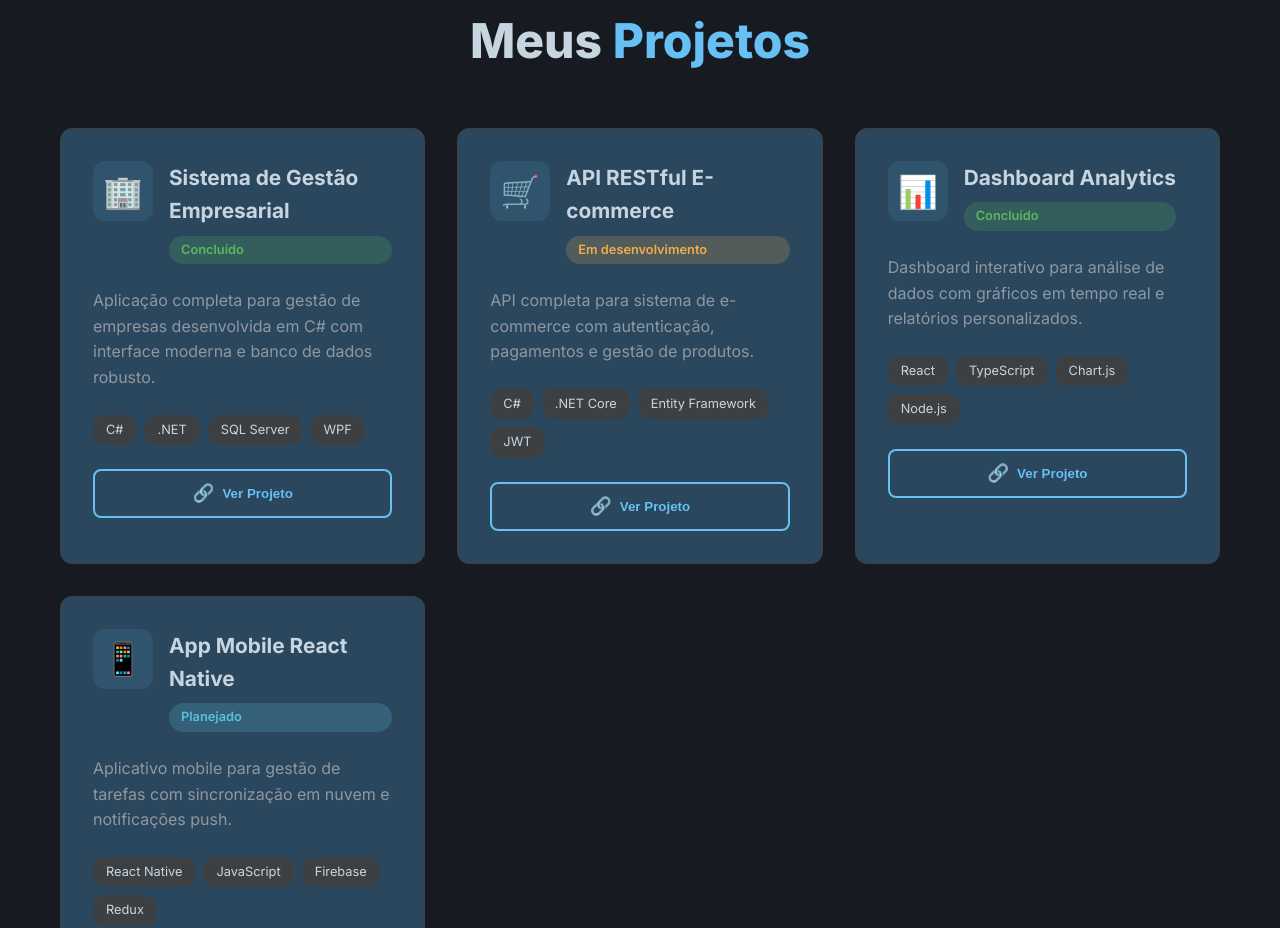
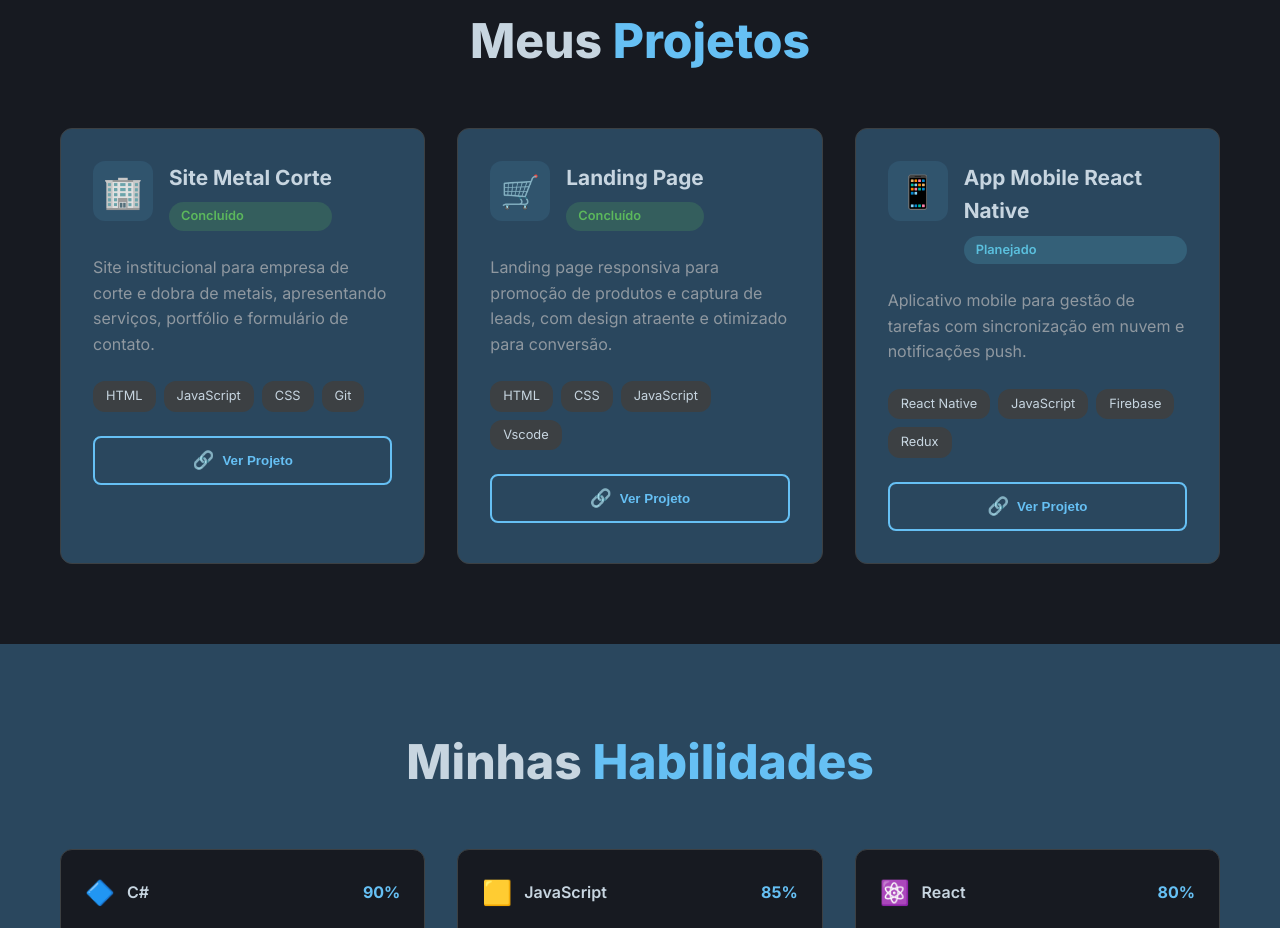
Before and after one commit to Beikoz/Resume-T.I, a plain HTML site: page index.html in a window 1280 px wide. Shown: the part 2975-3903 px from the top of the page. Drawn offline with Linux system fonts and the light colour scheme.

Commit message:
Update HTML

```diff
--- a/css/styles.css
+++ b/css/styles.css
@@ -44,7 +44,7 @@ body {
     top: 0;
     left: 0;
     right: 0;
-    background: rgba(0, 115, 255, 0.95);
+    background: rgba(27, 40, 56, 0.95);
     backdrop-filter: blur(10px);
     border-bottom: 1px solid var(--steam-border);
     z-index: 1000;
--- a/index.html
+++ b/index.html
@@ -342,21 +342,22 @@
                         <div class="project-header">
                             <div class="project-icon">🏢</div>
                             <div class="project-info">
-                                <h3 class="project-title">Sistema de Gestão Empresarial</h3>
+                                <h3 class="project-title">Site Metal Corte</h3>
                                 <div class="project-status status-completed">Concluído</div>
                             </div>
                         </div>
                         <div class="project-content">
                             <p class="project-description">
-                                Aplicação completa para gestão de empresas desenvolvida em C# com interface moderna e banco de dados robusto.
+                                Site institucional para empresa de corte e dobra de metais, apresentando serviços, portfólio e formulário de contato.
                             </p>
                             <div class="project-tech">
-                                <span class="tech-tag">C#</span>
-                                <span class="tech-tag">.NET</span>
-                                <span class="tech-tag">SQL Server</span>
-                                <span class="tech-tag">WPF</span>
+                                <span class="tech-tag">HTML</span>
+                                <span class="tech-tag">JavaScript</span>
+                                <span class="tech-tag">CSS</span>
+                                <span class="tech-tag">Git</span>
                             </div>
-                            <button class="project-btn">
+                            <button onclick="window.location.href='https://github.com/Beikoz/Maquita2-main';"
+                                class="project-btn">
                                 <span class="btn-icon">🔗</span>
                                 Ver Projeto
                             </button>
@@ -367,52 +368,27 @@
                         <div class="project-header">
                             <div class="project-icon">🛒</div>
                             <div class="project-info">
-                                <h3 class="project-title">API RESTful E-commerce</h3>
-                                <div class="project-status status-development">Em desenvolvimento</div>
+                                <h3 class="project-title">Landing Page</h3>
+                                <div class="project-status status-completed">Concluído</div>
                             </div>
                         </div>
                         <div class="project-content">
                             <p class="project-description">
-                                API completa para sistema de e-commerce com autenticação, pagamentos e gestão de produtos.
+                                Landing page responsiva para promoção de produtos e captura de leads, com design atraente e otimizado para conversão.
                             </p>
                             <div class="project-tech">
-                                <span class="tech-tag">C#</span>
-                                <span class="tech-tag">.NET Core</span>
-                                <span class="tech-tag">Entity Framework</span>
-                                <span class="tech-tag">JWT</span>
+                                <span class="tech-tag">HTML</span>
+                                <span class="tech-tag">CSS</span>
+                                <span class="tech-tag">JavaScript</span>
+                                <span class="tech-tag">Vscode</span>
                             </div>
-                            <button class="project-btn">
+                            <button onclick="window.location.href='https://github.com/Beikoz/Proj-Site';"
+                                class="project-btn">
                                 <span class="btn-icon">🔗</span>
                                 Ver Projeto
                             </button>
                         </div>
                     </div>
-
-                    <div class="project-card">
-                        <div class="project-header">
-                            <div class="project-icon">📊</div>
-                            <div class="project-info">
-                                <h3 class="project-title">Dashboard Analytics</h3>
-                                <div class="project-status status-completed">Concluído</div>
-                            </div>
-                        </div>
-                        <div class="project-content">
-                            <p class="project-description">
-                                Dashboard interativo para análise de dados com gráficos em tempo real e relatórios personalizados.
-                            </p>
-                            <div class="project-tech">
-                                <span class="tech-tag">React</span>
-                                <span class="tech-tag">TypeScript</span>
-                                <span class="tech-tag">Chart.js</span>
-                                <span class="tech-tag">Node.js</span>
-                            </div>
-                            <button class="project-btn">
-                                <span class="btn-icon">🔗</span>
-                                Ver Projeto
-                            </button>
-                        </div>
-                    </div>
-
                     <div class="project-card">
                         <div class="project-header">
                             <div class="project-icon">📱</div>
```
